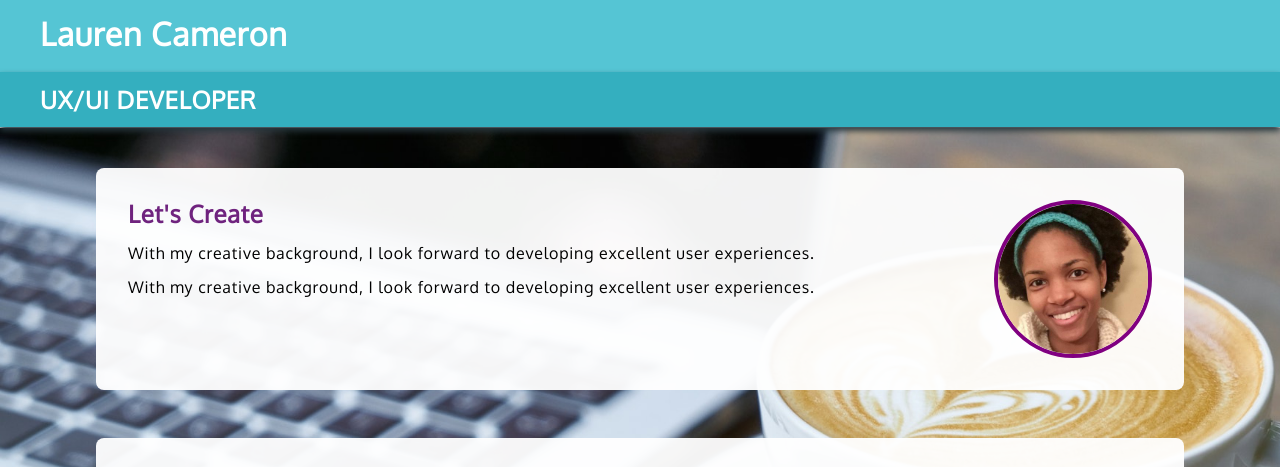
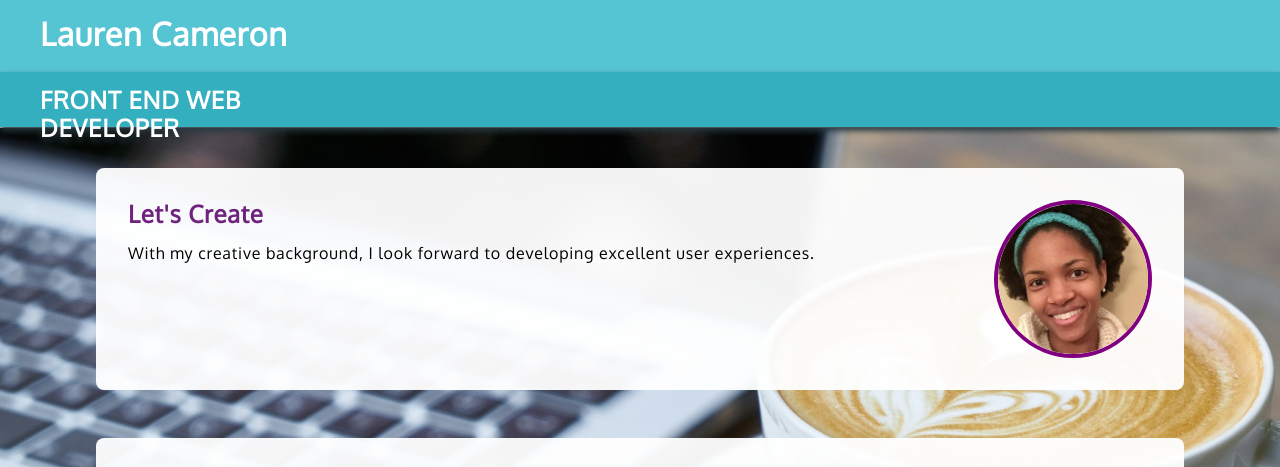
Before and after one commit to laurloves2code/LCdeveloper, a plain HTML site: page index.html in a window 1280 px wide. Shown: the top 467 px of the page. Drawn offline with Linux system fonts and the light colour scheme.

Commit message:
Index update

```diff
--- a/index.html
+++ b/index.html
@@ -19,7 +19,7 @@
 
             <nav class="main-nav">
                 <div class = "nav-content">
-                  <h2>UX/UI Developer</h2>
+                  <h2>Front End Web Developer</h2>
                   <!-- <a href="#top">About</a>
                   <a>My Work</a>
                   <a>Contact</a> -->
@@ -33,8 +33,6 @@
       <div class="content-block" id="main-content" >
         <div class="content-column">
           <h2>Let's Create</h2>
-          <p>With my creative background, I look forward to developing excellent user experiences.
-          </p>
           <p>With my creative background, I look forward to developing excellent user experiences.
           </p>
         </div>
```
